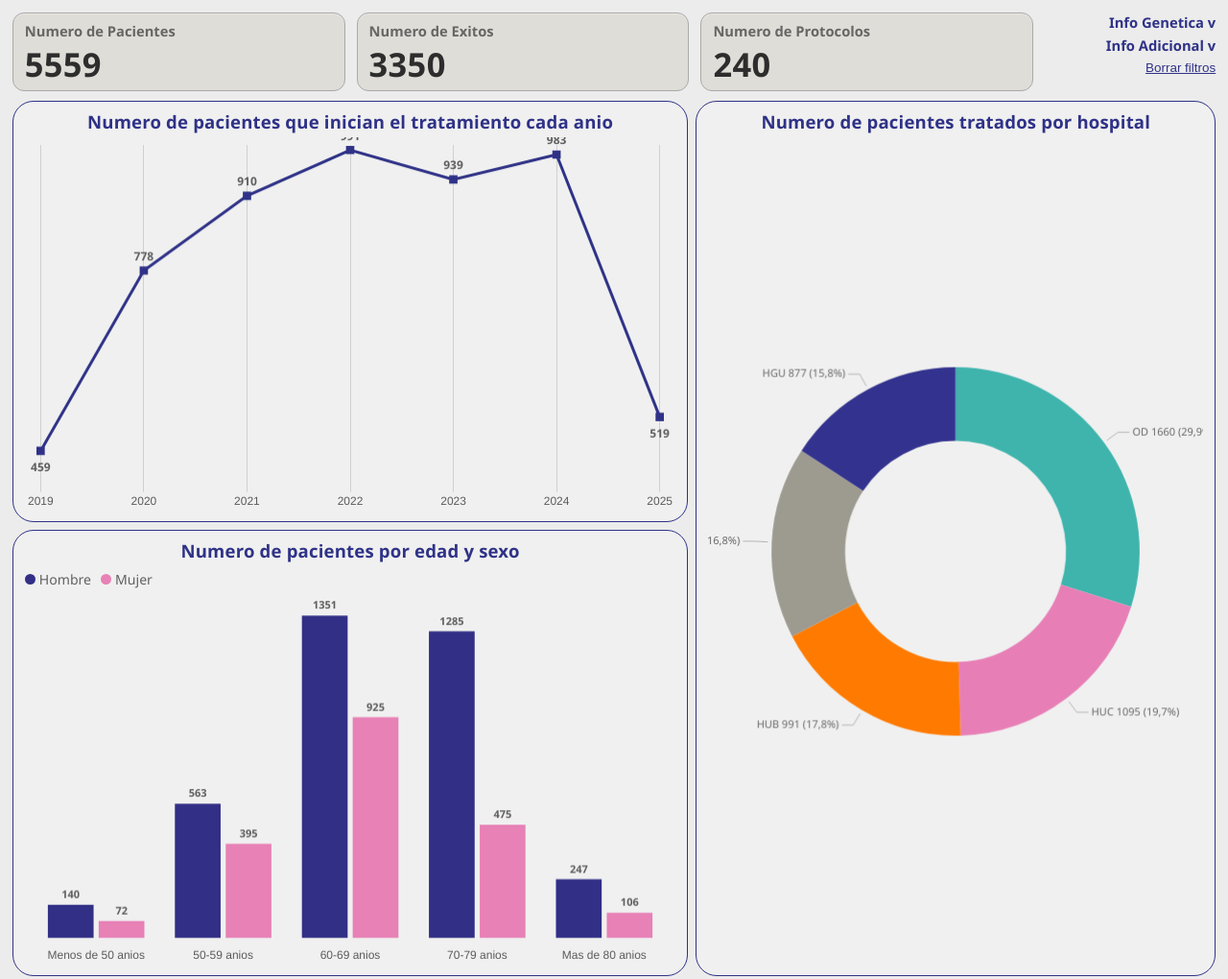
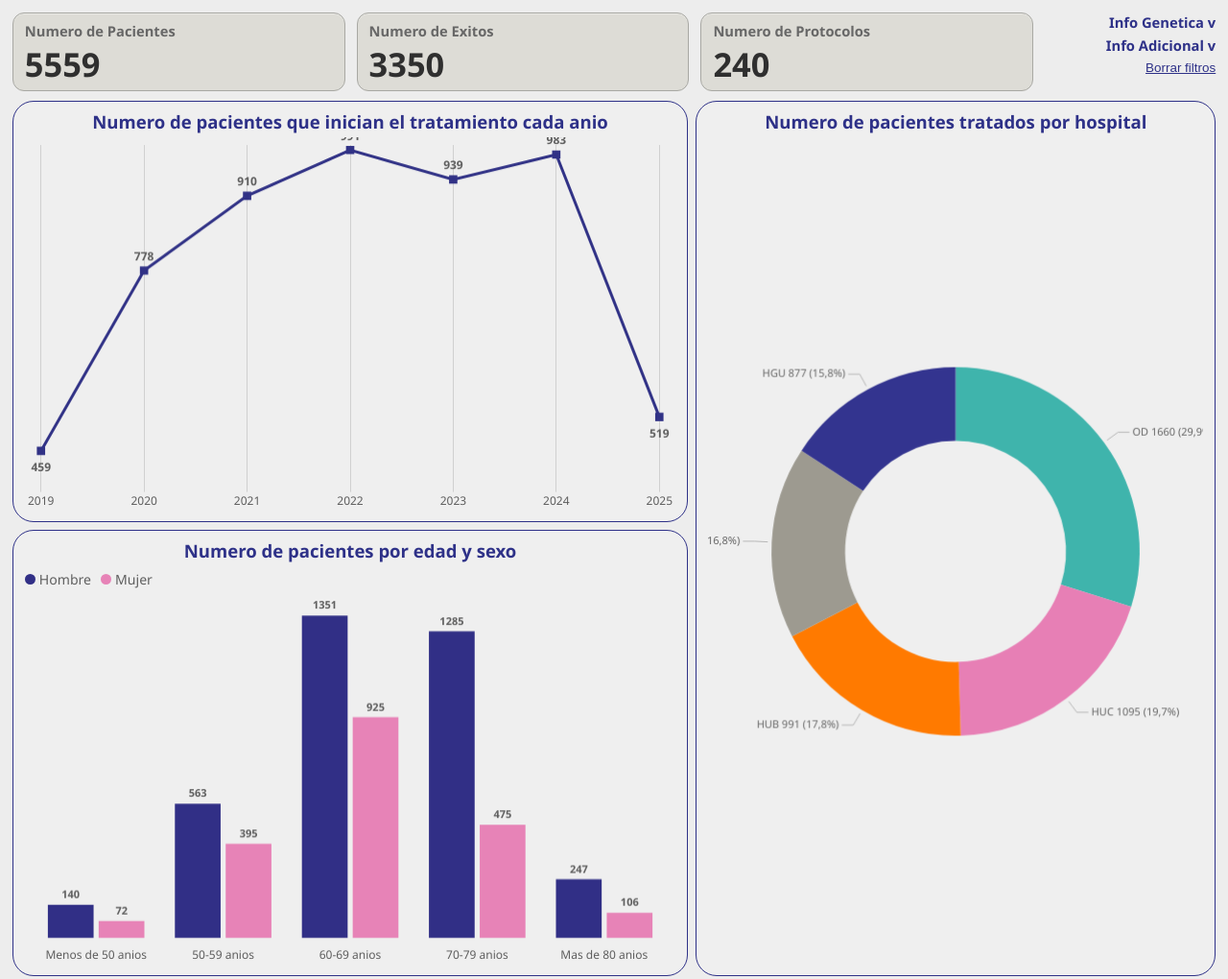
Before and after one commit to drpauu/Quicksight-Custom-Visual, a plain HTML site: page index.html in a window 1280 px wide. Shown: the top 1020 px of the page at 96% size. Drawn offline with nearby package versions, Linux system fonts and the light colour scheme.

Commit message:
funciona tot

```diff
--- a/index.html
+++ b/index.html
@@ -6,20 +6,23 @@
   <title>QuickSight Custom Visual - Dashboard Replica</title>
   <style>
     :root {
-      --bg: #ececec;
-      --panel-bg: #f0f0f0;
-      --card-bg: #dfddd7;
-      --ink: #2f3287;
-      --text: #4a4a4a;
-      --muted: #6a6a6a;
-      --line: #2f3287;
+      --bg: #ededed;
+      --panel-bg: #efefef;
+      --card-bg: #dddcd6;
+      --ink: #2e3188;
+      --text: #4c4c4c;
+      --muted: #676767;
+      --line: #313286;
       --male: #312f86;
-      --female: #e781b6;
-      --ring-1: #3eb4ac;
-      --ring-2: #e77fb6;
+      --female: #e783b7;
+      --ring-1: #3fb4ac;
+      --ring-2: #e77fb5;
       --ring-3: #ff7a00;
       --ring-4: #9d9a90;
-      --ring-5: #33338f;
+      --ring-5: #33348f;
+      --kpi-border: #a8a8a3;
+      --ui-font: "Amazon Ember", "Segoe UI", "Helvetica Neue", Arial, sans-serif;
+      --num-font: "Amazon Ember", "Segoe UI", "Helvetica Neue", Arial, sans-serif;
     }
 
     * {
@@ -33,7 +36,7 @@
       height: 100%;
       background: var(--bg);
       color: var(--text);
-      font-family: "Segoe UI", Tahoma, Geneva, Verdana, sans-serif;
+      font-family: var(--ui-font);
     }
 
     body {
@@ -86,7 +89,7 @@
       flex: 1 1 160px;
       min-width: 0;
       background: var(--card-bg);
-      border: 1px solid #a9a9a9;
+      border: 1px solid var(--kpi-border);
       border-radius: 12px;
       padding: 8px 12px 10px;
       box-shadow: inset 0 1px 0 rgba(255, 255, 255, 0.35);
@@ -98,18 +101,21 @@
 
     .kpi-title {
       margin: 0;
-      color: #666;
+      color: var(--muted);
       font-size: clamp(0.78rem, 1.15vw, 1.02rem);
       font-weight: 700;
+      font-family: var(--ui-font);
     }
 
     .kpi-value {
       margin: 8px 0 0;
-      color: #2d2d2d;
+      color: #2f2f2f;
       font-size: clamp(1.05rem, 2.7vw, 2.15rem);
       line-height: 1;
       font-weight: 700;
-      letter-spacing: 0.01em;
+      font-family: var(--num-font);
+      letter-spacing: 0;
+      font-variant-numeric: tabular-nums;
     }
 
     .filter-area {
@@ -177,7 +183,8 @@
       text-align: center;
       font-size: clamp(0.95rem, 1.45vw, 1.95rem);
       font-weight: 700;
-      letter-spacing: 0.01em;
+      letter-spacing: 0;
+      font-family: var(--ui-font);
     }
 
     .panel-line {
@@ -198,8 +205,9 @@
       gap: 10px;
       margin: 4px 0 2px;
       flex-wrap: wrap;
-      color: #616161;
+      color: #606060;
       font-size: clamp(0.76rem, 1.1vw, 0.98rem);
+      font-family: var(--ui-font);
     }
 
     .legend-item {
@@ -276,7 +284,7 @@
     }
 
     thead th {
-      background: #2f3287;
+      background: var(--ink);
       color: #fff;
       font-weight: 700;
       border-right: 1px solid rgba(255, 255, 255, 0.2);
@@ -294,6 +302,7 @@
       vertical-align: top;
       color: #4c4c4c;
       word-break: break-word;
+      font-family: var(--ui-font);
     }
 
     tbody tr:nth-child(even) {
@@ -315,6 +324,7 @@
     .num {
       text-align: right;
       font-variant-numeric: tabular-nums;
+      font-family: var(--num-font);
     }
 
     .center {
@@ -485,7 +495,7 @@
         donut: {
           labels: ["OD", "HUC", "HUB", "HUA", "HGU"],
           values: [1660, 1095, 991, 936, 877],
-          colors: ["#3eb4ac", "#e77fb6", "#ff7a00", "#9d9a90", "#33338f"]
+          colors: ["#3fb4ac", "#e77fb5", "#ff7a00", "#9d9a90", "#33348f"]
         },
         table: {
           totalPacientes: 5559,
@@ -698,6 +708,32 @@
         tableTotalPacientes: document.getElementById("tableTotalPacientes"),
         tableTotalMedia: document.getElementById("tableTotalMedia")
       };
+
+      var rootStyles = window.getComputedStyle(document.documentElement);
+
+      function cssVar(name, fallback) {
+        var value = rootStyles.getPropertyValue(name);
+        value = value ? String(value).trim() : "";
+        return value || fallback;
+      }
+
+      var THEME = Object.freeze({
+        ink: cssVar("--ink", "#2e3188"),
+        line: cssVar("--line", "#313286"),
+        male: cssVar("--male", "#312f86"),
+        female: cssVar("--female", "#e783b7"),
+        ring1: cssVar("--ring-1", "#3fb4ac"),
+        ring2: cssVar("--ring-2", "#e77fb5"),
+        ring3: cssVar("--ring-3", "#ff7a00"),
+        ring4: cssVar("--ring-4", "#9d9a90"),
+        ring5: cssVar("--ring-5", "#33348f"),
+        axisText: "#5d5d5d",
+        axisGrid: "#d0d0d0",
+        outLabelLine: "#b7b7b7",
+        outLabelText: "#666666",
+        uiFont: cssVar("--ui-font", "Amazon Ember, Segoe UI, Helvetica Neue, Arial, sans-serif"),
+        numFont: cssVar("--num-font", "Amazon Ember, Segoe UI, Helvetica Neue, Arial, sans-serif")
+      });
 
       // URL parameter parsing entrypoint based on window.location.search.
       function readQueryParams() {
@@ -1250,8 +1286,8 @@
             var mode = pluginOptions.mode || chart.config.type;
             var ctx = chart.ctx;
             ctx.save();
-            ctx.fillStyle = pluginOptions.color || "#5d5d5d";
-            ctx.font = pluginOptions.font || "600 12px Segoe UI";
+            ctx.fillStyle = pluginOptions.color || THEME.axisText;
+            ctx.font = pluginOptions.font || ("600 12px " + THEME.numFont);
 
             if (mode === "line") {
               var lineDataset = chart.data.datasets[0];
@@ -1304,10 +1340,10 @@
             var meta = chart.getDatasetMeta(0);
             var ctx = chart.ctx;
             ctx.save();
-            ctx.strokeStyle = pluginOptions.lineColor || "#b5b5b5";
-            ctx.fillStyle = pluginOptions.textColor || "#686868";
+            ctx.strokeStyle = pluginOptions.lineColor || THEME.outLabelLine;
+            ctx.fillStyle = pluginOptions.textColor || THEME.outLabelText;
             ctx.lineWidth = 1;
-            ctx.font = pluginOptions.font || "500 11px Segoe UI";
+            ctx.font = pluginOptions.font || ("500 11px " + THEME.uiFont);
 
             meta.data.forEach(function (arc, index) {
               var value = Number(dataset.data[index]);
@@ -1348,6 +1384,10 @@
         if (pluginsRegistered || !window.Chart) {
           return;
         }
+        window.Chart.defaults.color = THEME.axisText;
+        window.Chart.defaults.font.family = THEME.uiFont;
+        window.Chart.defaults.font.size = 12;
+        window.Chart.defaults.plugins.legend.labels.color = THEME.axisText;
         window.Chart.register(buildValueLabelPlugin(), buildDonutLabelPlugin());
         pluginsRegistered = true;
       }
@@ -1361,8 +1401,8 @@
             datasets: [
               {
                 data: config.line.values,
-                borderColor: "#2f3287",
-                backgroundColor: "#2f3287",
+                borderColor: THEME.line,
+                backgroundColor: THEME.line,
                 borderWidth: 3,
                 tension: 0,
                 pointRadius: 4,
@@ -1406,13 +1446,14 @@
             scales: {
               x: {
                 ticks: {
-                  color: "#5b5b5b",
+                  color: THEME.axisText,
                   font: {
-                    size: 12
+                    size: 12,
+                    family: THEME.uiFont
                   }
                 },
                 grid: {
-                  color: "#d0d0d0",
+                  color: THEME.axisGrid,
                   borderDash: [2, 4],
                   drawBorder: false
                 },
@@ -1439,14 +1480,14 @@
               {
                 label: "Hombre",
                 data: config.bars.first,
-                backgroundColor: "#312f86",
+                backgroundColor: THEME.male,
                 borderRadius: 0,
                 borderSkipped: false
               },
               {
                 label: "Mujer",
                 data: config.bars.second,
-                backgroundColor: "#e781b6",
+                backgroundColor: THEME.female,
                 borderRadius: 0,
                 borderSkipped: false
               }
@@ -1478,18 +1519,19 @@
               valueLabels: {
                 enabled: true,
                 mode: "bar",
-                font: "600 11px Segoe UI"
+                font: "600 11px " + THEME.numFont
               }
             },
             scales: {
               x: {
                 stacked: false,
                 ticks: {
-                  color: "#5b5b5b",
+                  color: THEME.axisText,
                   maxRotation: 0,
                   minRotation: 0,
                   font: {
-                    size: 12
+                    size: 12,
+                    family: THEME.uiFont
                   }
                 },
                 grid: {
```
